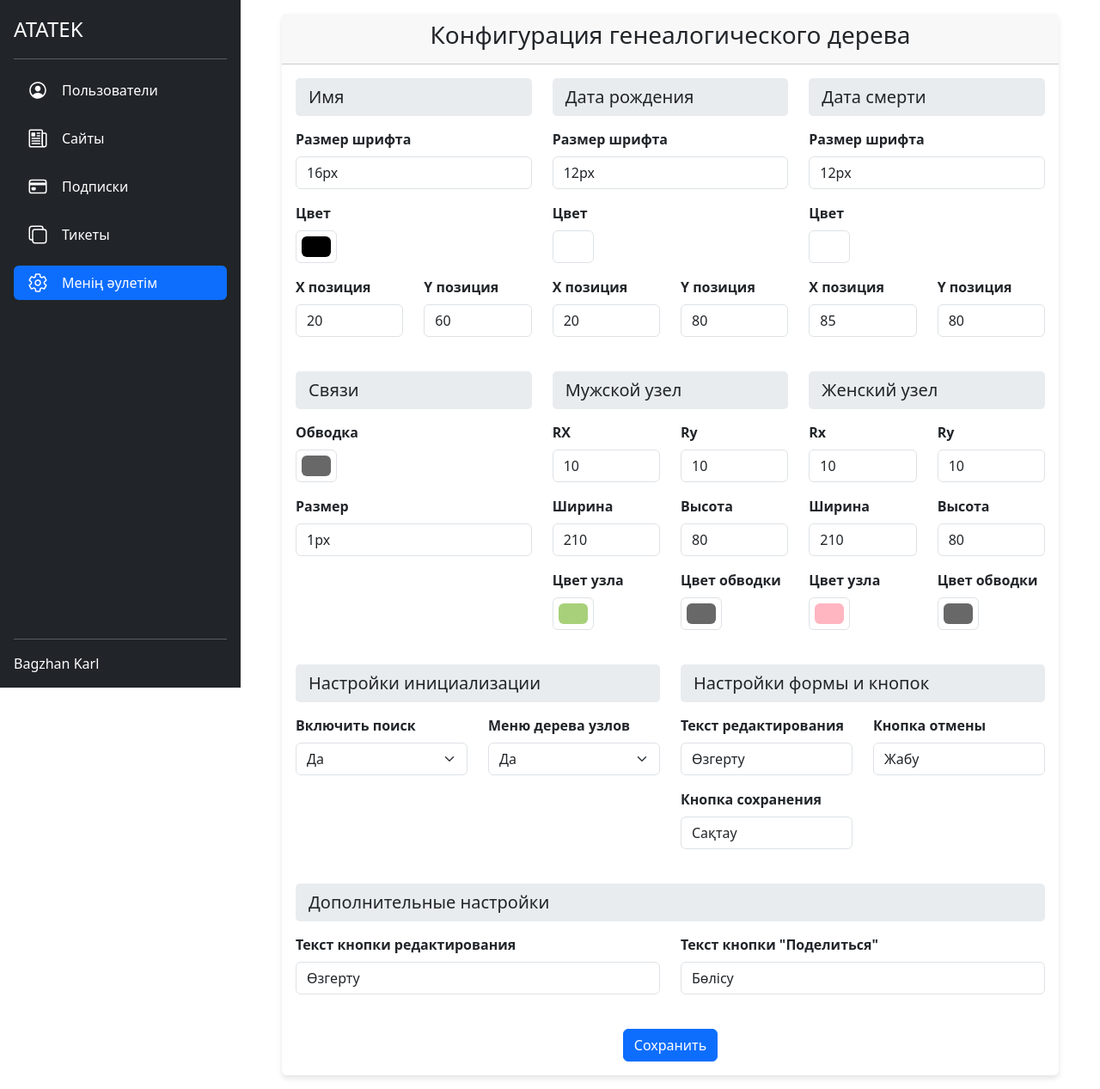
After one commit to BagzhanKarl/atatek-flask-v2, a Flask app: page /admin/settings/myfamily in a window 1280 px wide. The commit adds this page. Shown: the whole page at 86% size. Run offline with Flask 3, Linux system fonts and the light colour scheme; some libraries are stand-ins or nearby versions.

Commit message:
Second VERSION - ready for half

```diff
--- a/atatek/endpoints/main.py
+++ b/atatek/endpoints/main.py
@@ -11,6 +11,7 @@ from atatek.utils import token_required
 
 main = Blueprint('main', __name__)
 settings_path = os.path.join(os.path.dirname(__file__), '../utils/settings.json')
+family_path = os.path.join(os.path.dirname(__file__), '../utils/package.json')
 
 @main.route('/')
 @token_required
@@ -108,7 +109,7 @@ def no_access():
 @main.route('/my/family')
 @token_required
 def family():
-    with open(settings_path, 'r') as file:
+    with open(family_path, 'r', encoding='utf-8') as file:
         settings = json.load(file)
     page = request.page
     role = request.role
@@ -129,7 +130,7 @@ def family():
             readonly = True
         print(readonly)
 
-        return render_template('family/main.html', page=get_page_by_id(page), readOnlyData=readonly)
+        return render_template('family/main.html', page=get_page_by_id(page), set=settings, readOnlyData=readonly)
     else:
         return render_template('family/start.html', page=get_page_by_id(page), set=settings)
 
--- a/atatek/templates/admin/base.html
+++ b/atatek/templates/admin/base.html
@@ -59,6 +59,14 @@
                             </span>
                         </a>
                     </li>
+                    <li class="nav-item">
+                        <a href="/admin/settings/myfamily" class="nav-link text-white">
+                            <span class="d-flex align-items-center gap-3">
+                                <ion-icon name="settings-outline"></ion-icon>
+                                Менің әулетім
+                            </span>
+                        </a>
+                    </li>
                 </ul>
                 <hr>
                 <div class="dropdown">
--- /dev/null
+++ b/atatek/templates/admin/settings-family.html
@@ -0,0 +1,258 @@
+{% extends 'admin/base.html' %}
+
+{% block css %}
+    <link href="https://cdn.datatables.net/v/bs5/dt-2.1.8/datatables.min.css" rel="stylesheet">
+    <style>
+        .card {
+            box-shadow: 0 4px 6px rgba(0,0,0,0.1);
+            border: none;
+        }
+        .form-label {
+            font-weight: 600;
+        }
+        .section-header {
+            background-color: #e9ecef;
+            padding: 10px 15px;
+            margin-bottom: 15px;
+            border-radius: 5px;
+        }
+    </style>
+{% endblock %}
+Й
+{% block content %}
+
+    <div class="card">
+        <div class="card-header text-center">
+            <h3>Конфигурация генеалогического дерева</h3>
+        </div>
+        <div class="card-body">
+            <form method="POST">
+                <div class="row">
+                    <div class="col-md-4">
+                        <div class="section-header">
+                            <h5 class="mb-0">Имя</h5>
+                        </div>
+                        <div class="mb-3">
+                            <label for="name-font" class="form-label">Размер шрифта</label>
+                            <input type="text" class="form-control" id="name-font" name="name[font]" value="{{ settings.name.font }}" required>
+                        </div>
+                        <div class="mb-3">
+                            <label for="name-color" class="form-label">Цвет</label>
+                            <input type="color" class="form-control form-control-color" id="name-color" name="name[color]" value="{{ settings.name.color }}" title="Выберите цвет">
+                        </div>
+                        <div class="row">
+                            <div class="col-6 mb-3">
+                                <label for="name-x" class="form-label">X позиция</label>
+                                <input type="number" class="form-control" id="name-x" name="name[x]" value="{{ settings.name.x }}" required>
+                            </div>
+                            <div class="col-6 mb-3">
+                                <label for="name-y" class="form-label">Y позиция</label>
+                                <input type="number" class="form-control" id="name-y" name="name[y]" value="{{ settings.name.y }}" required>
+                            </div>
+                        </div>
+                    </div>
+
+                    <div class="col-md-4">
+                        <div class="section-header">
+                            <h5 class="mb-0">Дата рождения</h5>
+                        </div>
+                        <div class="mb-3">
+                            <label for="birthday-font" class="form-label">Размер шрифта</label>
+                            <input type="text" class="form-control" id="birthday-font" name="birthday[font]" value="{{ settings.birthday.font }}" required>
+                        </div>
+                        <div class="mb-3">
+                            <label for="birthday-color" class="form-label">Цвет</label>
+                            <input type="color" class="form-control form-control-color" id="birthday-color" name="birthday[color]" value="{{ settings.birthday.color }}" title="Выберите цвет">
+                        </div>
+                        <div class="row">
+                            <div class="col-6 mb-3">
+                                <label for="birthday-x" class="form-label">X позиция</label>
+                                <input type="number" class="form-control" id="birthday-x" name="birthday[x]" value="{{ settings.birthday.x }}" required>
+                            </div>
+                            <div class="col-6 mb-3">
+                                <label for="birthday-y" class="form-label">Y позиция</label>
+                                <input type="number" class="form-control" id="birthday-y" name="birthday[y]" value="{{ settings.birthday.y }}" required>
+                            </div>
+                        </div>
+                    </div>
+
+                    <div class="col-md-4">
+                        <div class="section-header">
+                            <h5 class="mb-0">Дата смерти</h5>
+                        </div>
+                        <div class="mb-3">
+                            <label for="death-font" class="form-label">Размер шрифта</label>
+                            <input type="text" class="form-control" id="death-font" name="death[font]" value="{{ settings.death.font }}" required>
+                        </div>
+                        <div class="mb-3">
+                            <label for="death-color" class="form-label">Цвет</label>
+                            <input type="color" class="form-control form-control-color" id="death-color" name="death[color]" value="{{ settings.death.color }}" title="Выберите цвет">
+                        </div>
+                        <div class="row">
+                            <div class="col-6 mb-3">
+                                <label for="death-x" class="form-label">X позиция</label>
+                                <input type="number" class="form-control" id="death-x" name="death[x]" value="{{ settings.death.x }}" required>
+                            </div>
+                            <div class="col-6 mb-3">
+                                <label for="death-y" class="form-label">Y позиция</label>
+                                <input type="number" class="form-control" id="death-y" name="death[y]" value="{{ settings.death.y }}" required>
+                            </div>
+                        </div>
+                    </div>
+                </div>
+
+                <div class="row mt-4">
+                    <div class="col-md-4">
+                        <div class="section-header">
+                            <h5 class="mb-0">Связи</h5>
+                        </div>
+                        <div class="mb-3">
+                            <label for="link-stroke" class="form-label">Обводка</label>
+                            <input type="color" class="form-control form-control-color" id="link-stroke" value="{{ settings.link.stroke }}" name="link[stroke]" required>
+                        </div>
+                        <div class="mb-3">
+                            <label for="link-size" class="form-label">Размер</label>
+                            <input type="text" class="form-control" id="link-size" value="{{ settings.link.size }}" name="link[size]" required>
+                        </div>
+                    </div>
+
+                    <div class="col-md-4">
+                        <div class="section-header">
+                            <h5 class="mb-0">Мужской узел</h5>
+                        </div>
+                        <div class="row">
+                            <div class="col-6 mb-3">
+                                <label for="male-node-rx" class="form-label">RX</label>
+                                <input type="text" class="form-control" value="{{ settings.node_male.rx }}" id="male-node-rx" name="node_male[rx]" required>
+                            </div>
+                            <div class="col-6 mb-3">
+                                <label for="male-node-ry" class="form-label">Ry</label>
+                                <input type="text" class="form-control" value="{{ settings.node_male.ry }}" id="male-node-ry" name="node_male[ry]" required>
+                            </div>
+                            <div class="col-6 mb-3">
+                                <label for="male-node-width" class="form-label">Ширина</label>
+                                <input type="text" class="form-control" value="{{ settings.node_male.width }}" id="male-node-width" name="node_male[width]" required>
+                            </div>
+                            <div class="col-6 mb-3">
+                                <label for="male-node-height" class="form-label">Высота</label>
+                                <input type="text" class="form-control" value="{{ settings.node_male.height }}" id="male-node-height" name="node_male[height]" required>
+                            </div>
+                            <div class="col-6 mb-3">
+                                <label for="male-node-width" class="form-label">Цвет узла</label>
+                                <input type="color" class="form-control form-control-color" value="{{ settings.node_male.fill }}" id="male-node-fill" name="node_male[fill]" required>
+                            </div>
+                            <div class="col-6 mb-3">
+                                <label for="male-node-stroke" class="form-label">Цвет обводки</label>
+                                <input type="color" class="form-control form-control-color" value="{{ settings.node_male.stroke }}" id="male-node-height" name="node_male[stroke]" required>
+                            </div>
+                        </div>
+                    </div>
+
+                    <div class="col-md-4">
+                        <div class="section-header">
+                            <h5 class="mb-0">Женский узел</h5>
+                        </div>
+                        <div class="row">
+                            <div class="col-6 mb-3">
+                                <label for="female-node-rx" class="form-label">Rx</label>
+                                <input type="text" class="form-control" value="{{ settings.node_female.rx }}" id="female-node-rx" name="node_female[rx]" required>
+                            </div>
+                            <div class="col-6 mb-3">
+                                <label for="female-node-ry" class="form-label">Ry</label>
+                                <input type="text" class="form-control" value="{{ settings.node_female.ry }}" id="female-node-ry" name="node_female[ry]" required>
+                            </div>
+                            <div class="col-6 mb-3">
+                                <label for="female-node-width" class="form-label">Ширина</label>
+                                <input type="text" class="form-control" value="{{ settings.node_female.width }}" id="female-node-width" name="node_female[width]" required>
+                            </div>
+                            <div class="col-6 mb-3">
+                                <label for="female-node-height" class="form-label">Высота</label>
+                                <input type="text" class="form-control" value="{{ settings.node_female.height }}" id="female-node-height" name="node_female[height]" required>
+                            </div>
+                            <div class="col-6 mb-3">
+                                <label for="female-node-width" class="form-label">Цвет узла</label>
+                                <input type="color" class="form-control form-control-color" value="{{ settings.node_female.fill }}" id="female-node-fill" name="node_female[fill]" required>
+                            </div>
+                            <div class="col-6 mb-3">
+                                <label for="female-node-stroke" class="form-label">Цвет обводки</label>
+                                <input type="color" class="form-control form-control-color" value="{{ settings.node_female.stroke }}" id="female-node-height" name="node_female[stroke]" required>
+                            </div>
+                        </div>
+                    </div>
+                </div>
+
+                <div class="row mt-4">
+                    <div class="col-md-6">
+                        <div class="section-header">
+                            <h5 class="mb-0">Настройки инициализации</h5>
+                        </div>
+                        <div class="row">
+                            <div class="col-md-6 mb-3">
+                                <label for="enableSearch" class="form-label">Включить поиск</label>
+                                <select class="form-select" id="enableSearch" name="init_settings[enableSearch]" required>
+                                    <option value="true" {% if settings.init_settings.enableSearch == True %} selected {% endif %}>Да</option>
+                                    <option value="false" {% if settings.init_settings.enableSearch == False %} selected {% endif %}>Нет</option>
+                                </select>
+                            </div>
+                            <div class="col-md-6 mb-3">
+                                <label for="nodeTreeMenu" class="form-label">Меню дерева узлов</label>
+                                <select class="form-select" id="nodeTreeMenu" name="init_settings[nodeTreeMenu]" required>
+                                    <option value="true" {% if settings.init_settings.nodeTreeMenu == True %} selected {% endif %}>Да</option>
+                                    <option value="false" {% if settings.init_settings.nodeTreeMenu == False %} selected {% endif %}>Нет</option>
+                                </select>
+                            </div>
+                        </div>
+                    </div>
+
+                    <div class="col-md-6">
+                        <div class="section-header">
+                            <h5 class="mb-0">Настройки формы и кнопок</h5>
+                        </div>
+                        <div class="row">
+                            <div class="col-md-6 mb-3">
+                                <label for="nodeMenu-edit-text" class="form-label">Текст редактирования</label>
+                                <input type="text" class="form-control" id="nodeMenu-edit-text" name="init_settings[nodeMenu][edit][text]" value="{{settings.init_settings.nodeMenu.edit.text}}" required>
+                            </div>
+                            <div class="col-md-6 mb-3">
+                                <label for="editForm-cancelBtn" class="form-label">Кнопка отмены</label>
+                                <input type="text" class="form-control" id="editForm-cancelBtn" name="init_settings[editForm][cancelBtn]" value="{{settings.init_settings.editForm.cancelBtn}}" required>
+                            </div>
+                            <div class="col-md-6 mb-3">
+                                <label for="editForm-saveAndCloseBtn" class="form-label">Кнопка сохранения</label>
+                                <input type="text" class="form-control" id="editForm-saveAndCloseBtn" name="init_settings[editForm][saveAndCloseBtn]" value="{{settings.init_settings.editForm.saveAndCloseBtn}}" required>
+                            </div>
+                        </div>
+                    </div>
+                </div>
+
+                <div class="row mt-4">
+                    <div class="col-12">
+                        <div class="section-header">
+                            <h5 class="mb-0">Дополнительные настройки</h5>
+                        </div>
+                        <div class="row">
+                            <div class="col-md-6 mb-3">
+                                <label for="buttons-edit-text" class="form-label">Текст кнопки редактирования</label>
+                                <input type="text" class="form-control" id="buttons-edit-text" name="init_settings[buttons][edit][text]" value="{{ settings.init_settings.buttons.edit.text }}" required>
+                            </div>
+                            <div class="col-md-6 mb-3">
+                                <label for="buttons-share-text" class="form-label">Текст кнопки "Поделиться"</label>
+                                <input type="text" class="form-control" id="buttons-share-text" name="init_settings[buttons][share][text]" value="{{ settings.init_settings.buttons.share.text }}" required>
+                            </div>
+                        </div>
+                    </div>
+                </div>
+
+                <div class="row mt-4">
+                    <div class="col-12 text-center">
+                        <button class="btn btn-primary">Сохранить</button>
+                    </div>
+                </div>
+            </form>
+        </div>
+    </div>
+{% endblock %}
+
+{% block js %}
+
+{% endblock %}
```
Also changed, not shown: atatek/endpoints/admin.py (+42 -0 lines), atatek/static/js/scrFamilyFalse.js (+0 -41 lines), atatek/static/js/scrFamilyTrue.js (+0 -40 lines), atatek/templates/family/main.html (+31 -0 lines), atatek/utils/package.json (added, +74 -0 lines).
